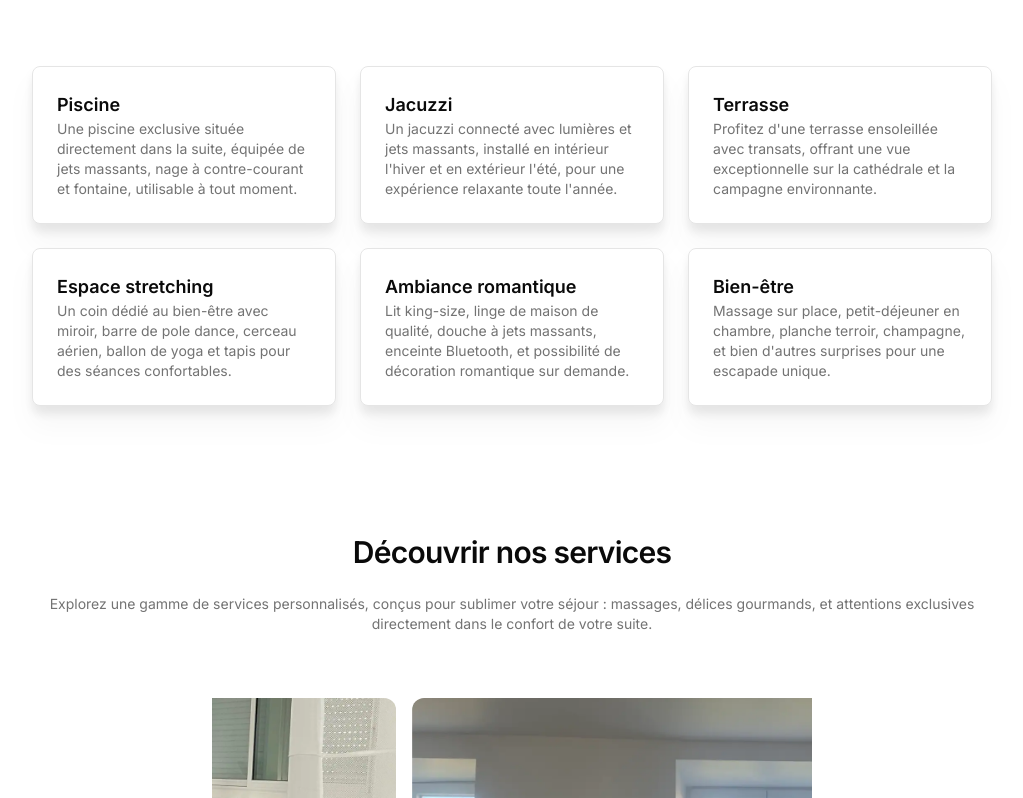
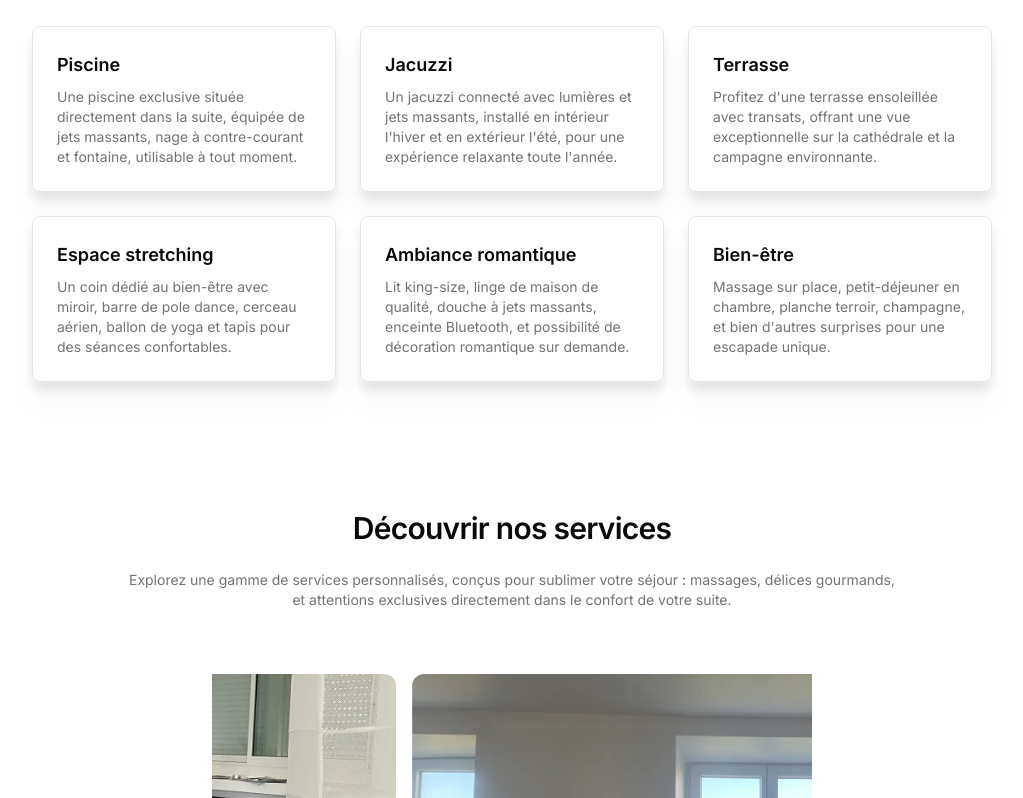
Before and after one commit to Firzus/nuit-detente-app, a Next.js app: page / in a window 1280 px wide. Shown: the part 1222-2020 px from the top of the page, without its empty margins (128-1151 px from the left). Built offline with nearby package versions, Linux system fonts and the light colour scheme.

Commit message:
Refactor layout structure: adjust component arrangement, add accessibility features, and enhance text formatting

```diff
--- a/src/app/layout.tsx
+++ b/src/app/layout.tsx
@@ -23,11 +23,9 @@ export default function RootLayout({
   return (
     <html className="scroll-smooth" lang="fr">
       <body className={inter.className}>
-        <main className="min-h-svh w-full">
-          <Header />
-          {children}
-          <Footer />
-        </main>
+        <Header />
+        {children}
+        <Footer />
       </body>
     </html>
   )
--- /dev/null
+++ b/src/app/mentions-legales/page.tsx
@@ -0,0 +1,7 @@
+export default function LegalNotice() {
+  return (
+    <div>
+      <div>MentionsLegales</div>
+    </div>
+  )
+}
--- /dev/null
+++ b/src/app/politique-confidentialite/page.tsx
@@ -0,0 +1,7 @@
+export default function PrivacyPolicy() {
+  return (
+    <div>
+      <div>MentionsLegales</div>
+    </div>
+  )
+}
--- a/src/components/home/reservation.tsx
+++ b/src/components/home/reservation.tsx
@@ -5,6 +5,7 @@ export default function Reservation() {
   return (
     <div className="min-h-screen-minus-header relative mt-10 flex bg-secondary sm:mt-20 xl:mt-32">
       <span id="reservation" className="sr-only absolute -top-16" />
+
       <div className="container flex flex-col items-center justify-center gap-6">
         <h2 className="scroll-m-20 text-center text-3xl font-semibold tracking-tight first:mt-0">
           Réserver mon séjour
@@ -12,7 +13,8 @@ export default function Reservation() {
 
         <p className="text-center text-sm text-muted-foreground">
           Offrez-vous un moment d&apos;évasion unique en réservant votre séjour dans cette suite
-          d&apos;exception, où luxe et relaxation se conjuguent pour créer des souvenirs mémorables.
+          d&apos;exception, <br className="hidden xl:block" />
+          où luxe et relaxation se conjuguent pour créer des souvenirs mémorables.
         </p>
 
         <Button asChild>
--- a/src/components/home/services.tsx
+++ b/src/components/home/services.tsx
@@ -14,14 +14,17 @@ export default function Services() {
   )
 
   return (
-    <div id="services" className="container flex flex-col items-center pt-10 sm:pt-20 xl:pt-32">
+    <div className="container relative flex flex-col items-center pt-10 sm:pt-20 xl:pt-32">
+      <span id="services" className="sr-only absolute -top-12" />
+
       <h2 className="scroll-m-20 text-center text-3xl font-semibold tracking-tight first:mt-0">
         Découvrir nos services
       </h2>
 
       <p className="mt-6 text-center text-sm text-muted-foreground">
         Explorez une gamme de services personnalisés, conçus pour sublimer votre séjour : massages,
-        délices gourmands, et attentions exclusives directement dans le confort de votre suite.
+        délices gourmands, <br className="hidden xl:block" />
+        et attentions exclusives directement dans le confort de votre suite.
       </p>
 
       <Carousel
--- a/src/components/home/spaces.tsx
+++ b/src/components/home/spaces.tsx
@@ -2,21 +2,24 @@ import { spacesCardData } from '@/data/spaces-card-data'
 
 export default function Spaces() {
   return (
-    <div id="espaces" className="container mt-10 flex flex-col items-center sm:pt-20 xl:pt-32">
+    <div className="container relative flex flex-col items-center pt-10 sm:pt-20 xl:pt-32">
+      <span id="espaces" className="sr-only absolute -top-12" />
+
       <h2 className="scroll-m-20 text-center text-3xl font-semibold tracking-tight first:mt-0">
         Explorer vos espaces
       </h2>
 
       <p className="mt-6 text-center text-sm text-muted-foreground">
         Découvrez des espaces élégants et privatifs alliant détente, bien-être et prestations haut
-        de gamme, pour une expérience inoubliable au cœur de votre suite.
+        de gamme, <br className="hidden xl:block" />
+        pour une expérience inoubliable au cœur de votre suite.
       </p>
 
       <ul className="mt-16 grid grid-cols-1 gap-6 sm:grid-cols-2 xl:grid-cols-3">
         {spacesCardData.map((space, index) => (
           <li className="rounded-lg border bg-white p-6 drop-shadow-xl" key={index}>
             <h4 className="text-lg font-semibold">{space.title}</h4>
-            <p className="text-sm text-muted-foreground">{space.description}</p>
+            <p className="mt-2 text-sm text-muted-foreground">{space.description}</p>
           </li>
         ))}
       </ul>
```
